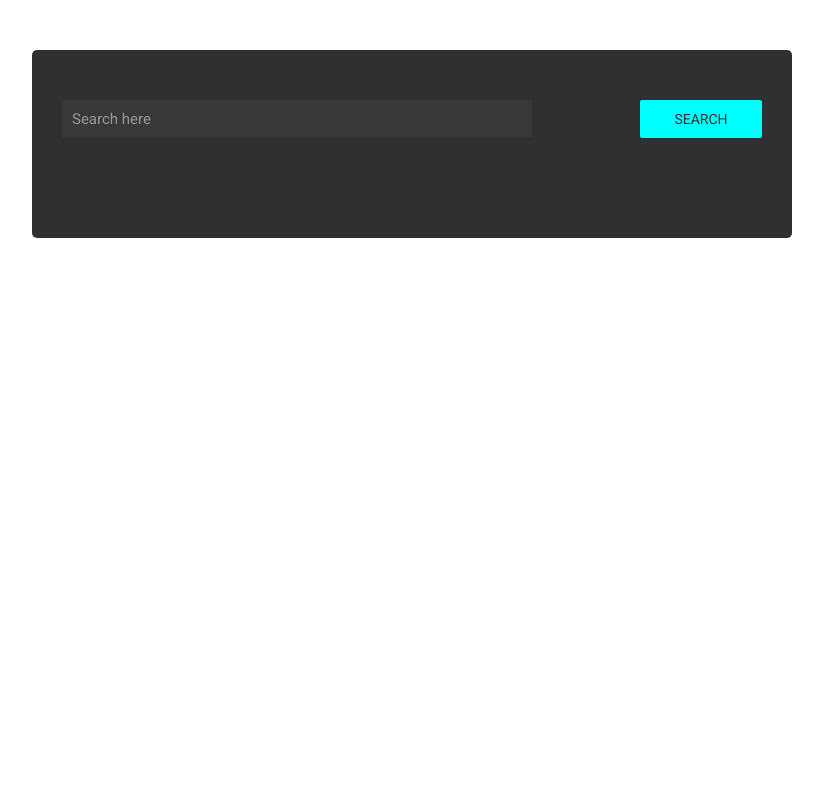
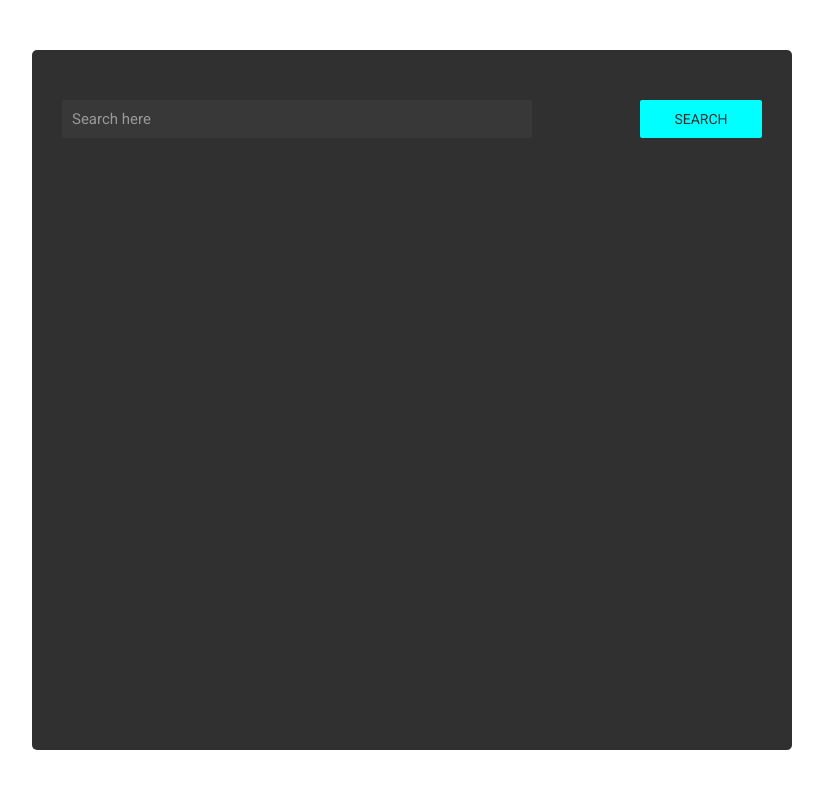
Before and after one commit to williamtfalch/tidal, a React (Vite) app: page / in a window 1280 px wide. Shown: the top 788 px of the page, without its empty margins (228-1051 px from the left). Built offline with nearby package versions, Linux system fonts and the light colour scheme.

Commit message:
small css modifications

```diff
--- a/src/App.tsx
+++ b/src/App.tsx
@@ -5,11 +5,13 @@ import styled from 'styled-components'
 
 const StyledApp = styled.div`
   width: 700px;
-  min-height: auto;
+  min-height: calc(100vh - 200px);
   background-color: #303030;
   border-radius: 5px;
   padding: 50px 30px;
   margin: 50px auto;
+  flex-basis: 0;
+  flex-grow: 1;
 `;
 
 function App() {
--- a/src/GlobalStyles.ts
+++ b/src/GlobalStyles.ts
@@ -136,8 +136,6 @@ export const GlobalStyles = createGlobalStyle`
   /* GLOBAL STYLES */
 
   body {
-    overflow: hidden;
-
     -webkit-touch-callout: none; /* iOS Safari */
     -webkit-user-select: none; /* Safari */
     -khtml-user-select: none; /* Konqueror HTML */
--- a/src/components/Album.tsx
+++ b/src/components/Album.tsx
@@ -25,7 +25,6 @@ const StyledAlbum = styled.div`
   table {
     border-collapse: collapse;
     text-align: left;
-    overflow:scroll;
 
     thead {
       color: white;
@@ -36,20 +35,22 @@ const StyledAlbum = styled.div`
       background-color: #505050;
       color: #bbb;
       border-left: 142px solid #505050;
-      box-shadow: 1px 1px 1px 1px #505050;
-      border-radius: 2px;
     }
 
     td, th {
       padding: 8px 5px;
     }
 
-    td {
+    tr {
       border-bottom: 1px solid #303030;
     }
 
     td:first-of-type {
       width: 30px;
+    }
+
+    tr:last-of-type {
+      border-bottom: none;
     }
   }
 `;
--- a/src/hooks.ts
+++ b/src/hooks.ts
@@ -1,6 +1,5 @@
 import { TypedUseSelectorHook, useDispatch, useSelector } from 'react-redux'
 import type { RootState, AppDispatch } from './store'
 
-// Use throughout your app instead of plain `useDispatch` and `useSelector`
 export const useAppDispatch = () => useDispatch<AppDispatch>()
 export const useAppSelector: TypedUseSelectorHook<RootState> = useSelector
```
